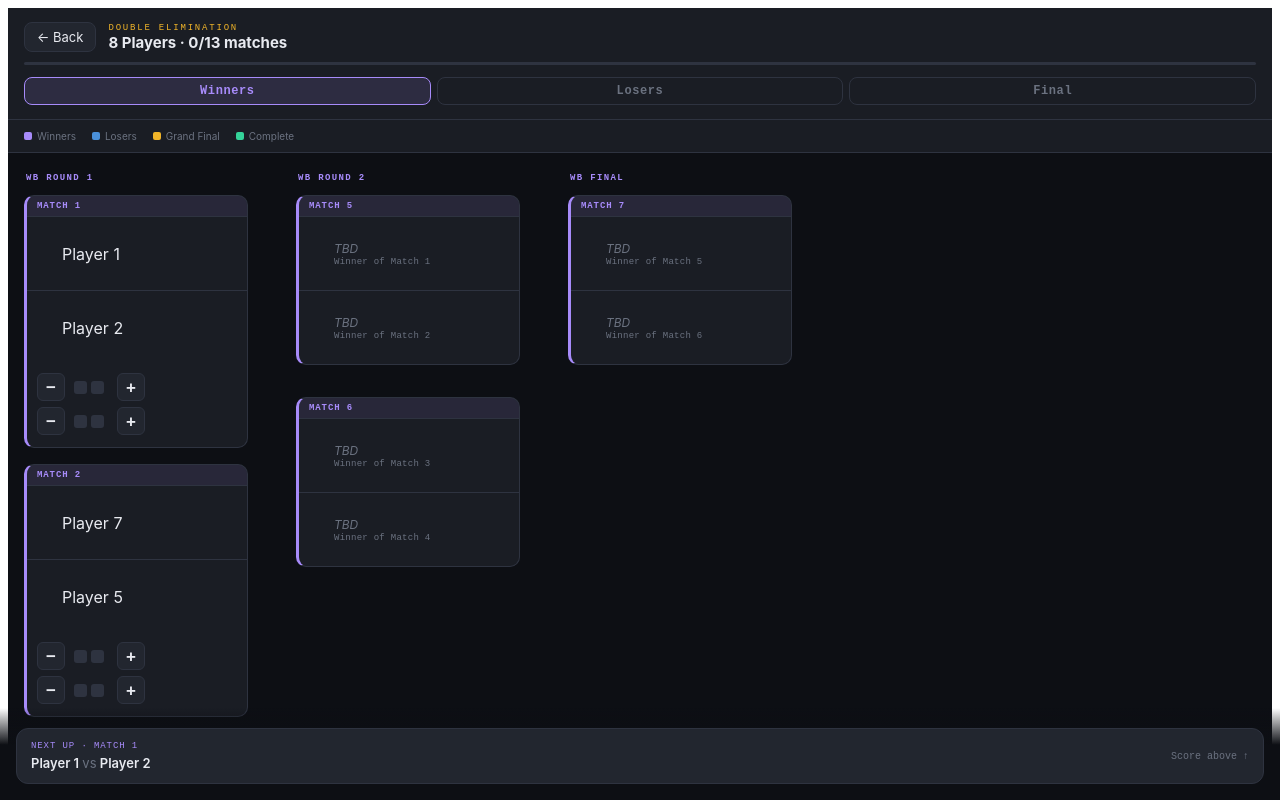
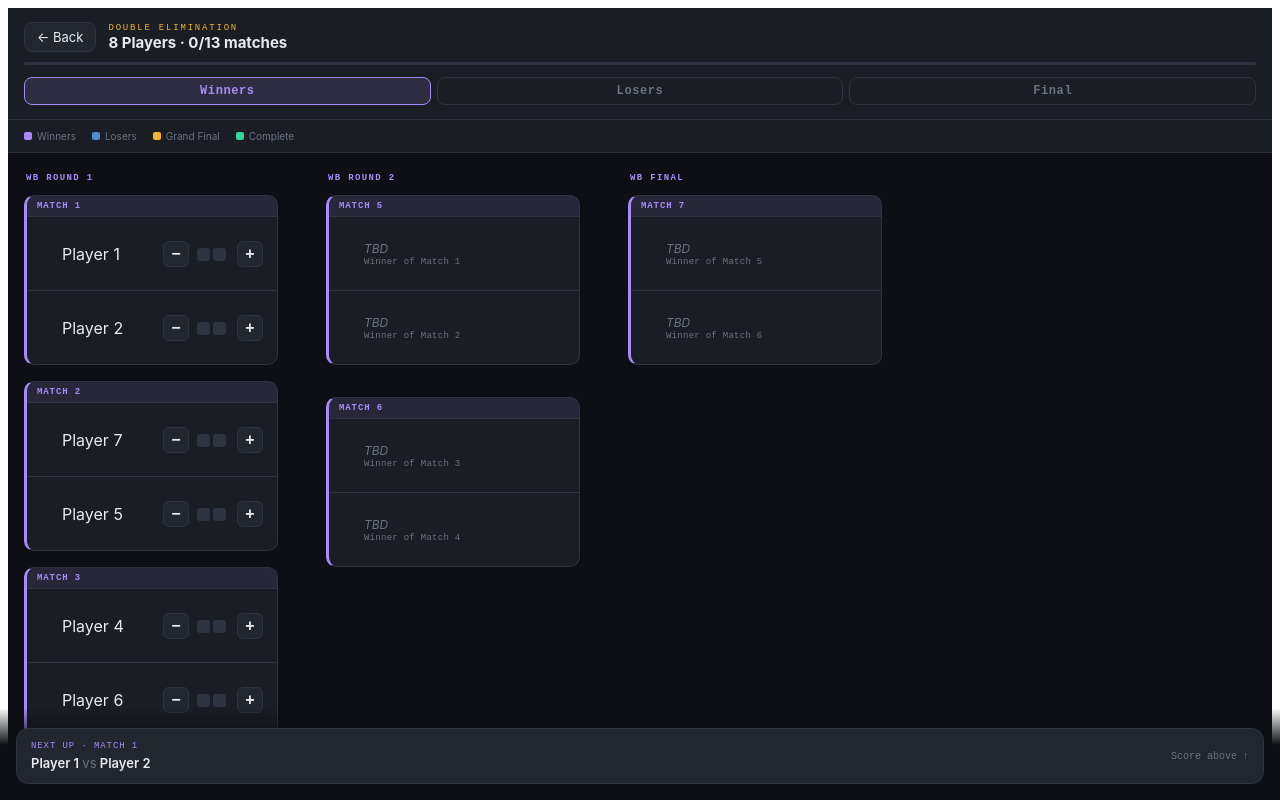
Before and after one commit to Chrisg1983nz/tournament-bracket, a React (Vite) app: page / in a window 1280 px wide. Both pictures are taken after a click on the button "Generate Bracket →". Shown: the top 800 px of the page. Built offline with nearby package versions, Linux system fonts and the light colour scheme.

Commit message:
saveresume.jsx

```diff
--- a/src/App.jsx
+++ b/src/App.jsx
@@ -28,9 +28,9 @@ function useViewportScale() {
     return () => window.removeEventListener("resize", onResize);
   }, []);
   // tiers: mobile (<640), tablet (640-1024), desktop (>1024)
-  if (width >= 1024) return { tier: "desktop", scale: 1.35, cardWidth: 220, pip: 13, btn: 28, btnFont: 17 };
-  if (width >= 640)  return { tier: "tablet",  scale: 1.15, cardWidth: 190, pip: 11, btn: 23, btnFont: 14 };
-  return { tier: "mobile", scale: 1, cardWidth: 170, pip: 9, btn: 18, btnFont: 12 };
+  if (width >= 1024) return { tier: "desktop", scale: 1.35, cardWidth: 250, pip: 13, btn: 26, btnFont: 16 };
+  if (width >= 640)  return { tier: "tablet",  scale: 1.15, cardWidth: 215, pip: 10, btn: 21, btnFont: 13 };
+  return { tier: "mobile", scale: 1, cardWidth: 198, pip: 8, btn: 17, btnFont: 11 };
 }
 
 // ─── Generic helpers ──────────────────────────────────────────────────────────
@@ -373,12 +373,24 @@ function recordWinner(matchMap, matchId, winner) {
 }
 
 // Change a previously-recorded winner: clears anything downstream that used
-// the old result, then records the new one.
+// the old result, then records the new one. Game scores are reset to a
+// clean winner/need-loser/0 state so edited matches never show stale or
+// inconsistent (e.g. negative) per-player scores.
 function changeWinner(matchMap, matchId, newWinner) {
   const m = matchMap[matchId];
   if (!m || m.isBye) return matchMap;
   let cleared = clearDownstream(matchMap, matchId);
-  cleared = { ...cleared, [matchId]: { ...cleared[matchId], winner: null, loser: null } };
+  const need = gamesToWin(m.bestOf || 3);
+  const isP1Winner = newWinner === m.p1;
+  cleared = {
+    ...cleared,
+    [matchId]: {
+      ...cleared[matchId],
+      winner: null, loser: null,
+      p1Games: isP1Winner ? need : 0,
+      p2Games: isP1Winner ? 0 : need,
+    },
+  };
   return recordWinner(cleared, matchId, newWinner);
 }
 
@@ -400,6 +412,10 @@ function applyScoreChange(matchMap, matchId, who, delta) {
   const need = gamesToWin(m.bestOf || 3);
   let p1Games = m.p1Games || 0;
   let p2Games = m.p2Games || 0;
+  // Clamp to [0, need] so a score can never go negative, and a player's
+  // game count can never exceed what's needed to win (e.g. best of 3 ->
+  // max 2). The loser keeps whatever count they reached, e.g. a 2-0 leaves
+  // the loser at 0, a 2-1 leaves the loser at 1.
   if (who === "p1") p1Games = Math.max(0, Math.min(need, p1Games + delta));
   else p2Games = Math.max(0, Math.min(need, p2Games + delta));
 
@@ -520,37 +536,34 @@ function computeStandings(group, matches) {
 // UI: shared bits
 // ═══════════════════════════════════════════════════════════════════════════
 
-function ScorePips({ m, accent, onScore, disabled, scale }) {
+function ScoreInline({ m, who, accent, onScore, scale }) {
   const need = gamesToWin(m.bestOf || 3);
   if (m.isBye) return null;
   const s = scale || { pip: 9, btn: 18, btnFont: 12 };
-  const Row = ({ who, games, other }) => (
-    <div style={{ display: "flex", alignItems: "center", gap: Math.round(s.btn * 0.33) }}>
+  const games = who === "p1" ? (m.p1Games || 0) : (m.p2Games || 0);
+  const disabled = !!m.winner || !m.p1 || !m.p2;
+  return (
+    <div style={{ display: "flex", alignItems: "center", gap: Math.round(s.btn * 0.3), flexShrink: 0 }}>
       <button
-        disabled={disabled || !!m.winner || !m.p1 || !m.p2}
+        disabled={disabled}
         onClick={(e) => { e.stopPropagation(); onScore(m.id, who, -1); }}
         style={pipBtnStyle(false, s)}
       >−</button>
-      <div style={{ display: "flex", gap: 4, minWidth: (s.pip + 4) * need }}>
+      <div style={{ display: "flex", gap: 3, minWidth: (s.pip + 3) * need }}>
         {Array.from({ length: need }).map((_, i) => (
           <div key={i} style={{
             width: s.pip, height: s.pip, borderRadius: Math.max(2, Math.round(s.pip * 0.25)),
             background: i < games ? accent : BORDER,
             transition: "background 0.15s",
+            flexShrink: 0,
           }} />
         ))}
       </div>
       <button
-        disabled={disabled || !!m.winner || !m.p1 || !m.p2}
+        disabled={disabled}
         onClick={(e) => { e.stopPropagation(); onScore(m.id, who, 1); }}
         style={pipBtnStyle(true, s)}
       >+</button>
-    </div>
-  );
-  return (
-    <div style={{ display: "flex", flexDirection: "column", gap: Math.round(s.btn * 0.22), padding: `${Math.round(s.btn * 0.33)}px 10px ${Math.round(s.btn * 0.44)}px` }}>
-      <Row who="p1" games={m.p1Games || 0} />
-      <Row who="p2" games={m.p2Games || 0} />
     </div>
   );
 }
@@ -687,16 +700,15 @@ function MatchCard({ matchId, matchMap, onPickWinner, onChangeWinner, onScore, i
                 {slot === "p1" ? m.p1Games : m.p2Games}
               </div>
             )}
+            {!settled && useScoring && !m.isBye && m.p1 && m.p2 && (
+              <ScoreInline m={m} who={slot} accent={accent} onScore={onScore} scale={s} />
+            )}
             {canTap && !useScoring && (
               <span style={{ fontSize: 18, color: `${accent}55`, flexShrink: 0, lineHeight: 1 }}>›</span>
             )}
           </div>
         );
       })}
-
-      {useScoring && !settled && !m.isBye && m.p1 && m.p2 && (
-        <ScorePips m={m} accent={accent} onScore={onScore} scale={s} />
-      )}
     </div>
   );
 }
@@ -1305,19 +1317,18 @@ export default function App() {
     (async () => {
       try {
         const res = await window.storage.get(STORAGE_KEY, false);
-        // A successful get() with no stored key can return null OR throw,
-        // depending on backend — handle both as "nothing saved".
         if (res && res.value) {
           const parsed = JSON.parse(res.value);
           setSavedSnapshot(parsed);
         }
       } catch (e) {
-        // Distinguish "key not found" (expected, no save yet) from a real
-        // storage failure so we don't silently hide actual problems.
-        const msg = String(e && e.message ? e.message : e);
-        if (!/not found|no such key|404/i.test(msg)) {
-          setLoadError(msg);
-        }
+        // window.storage.get() throws (rather than returning null) when the
+        // key doesn't exist yet — which is the normal, expected case the
+        // very first time someone opens the app, or any time there's no
+        // saved tournament. There's no reliable way to distinguish that from
+        // a real storage failure by message text, so we treat any get()
+        // failure here as "nothing saved" and stay silent. Real failures
+        // will still surface from set()/delete() calls elsewhere.
       } finally {
         setScreen("setup");
       }
```
